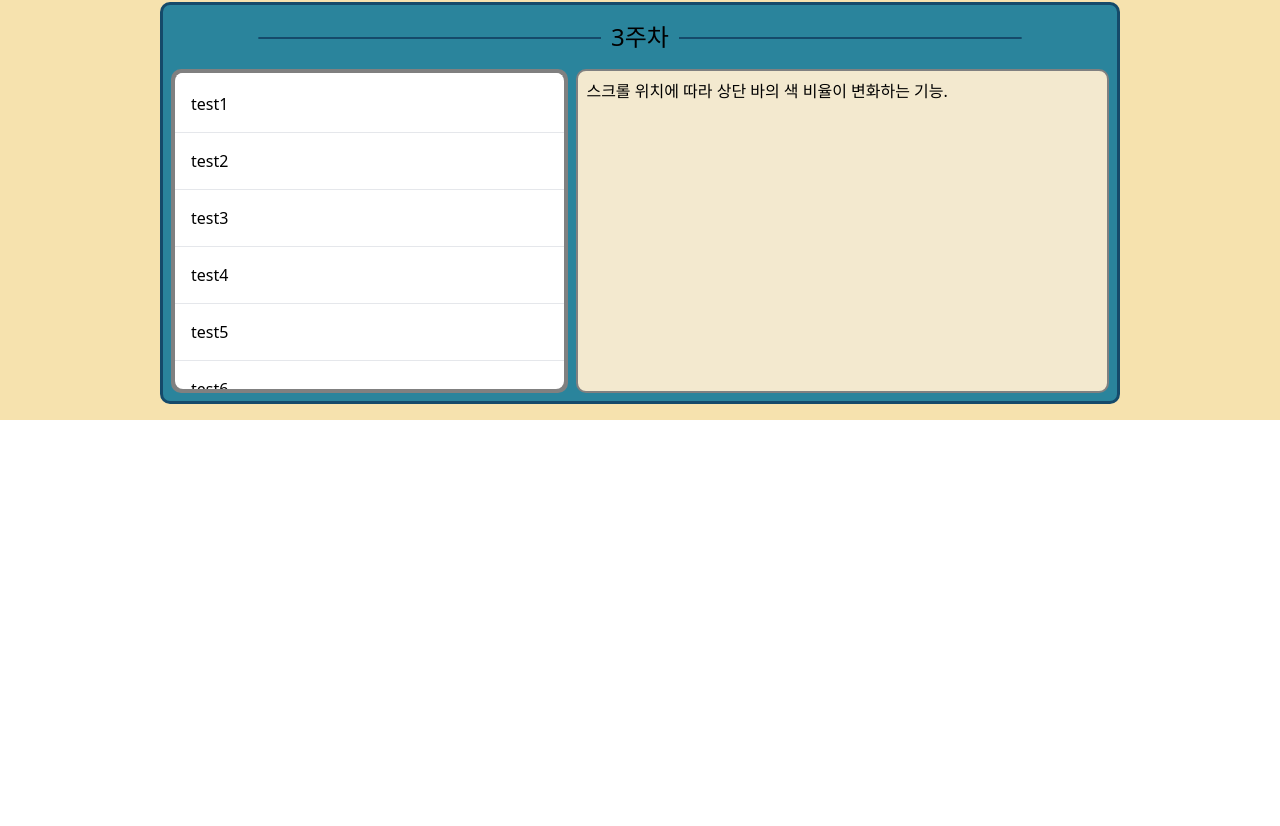
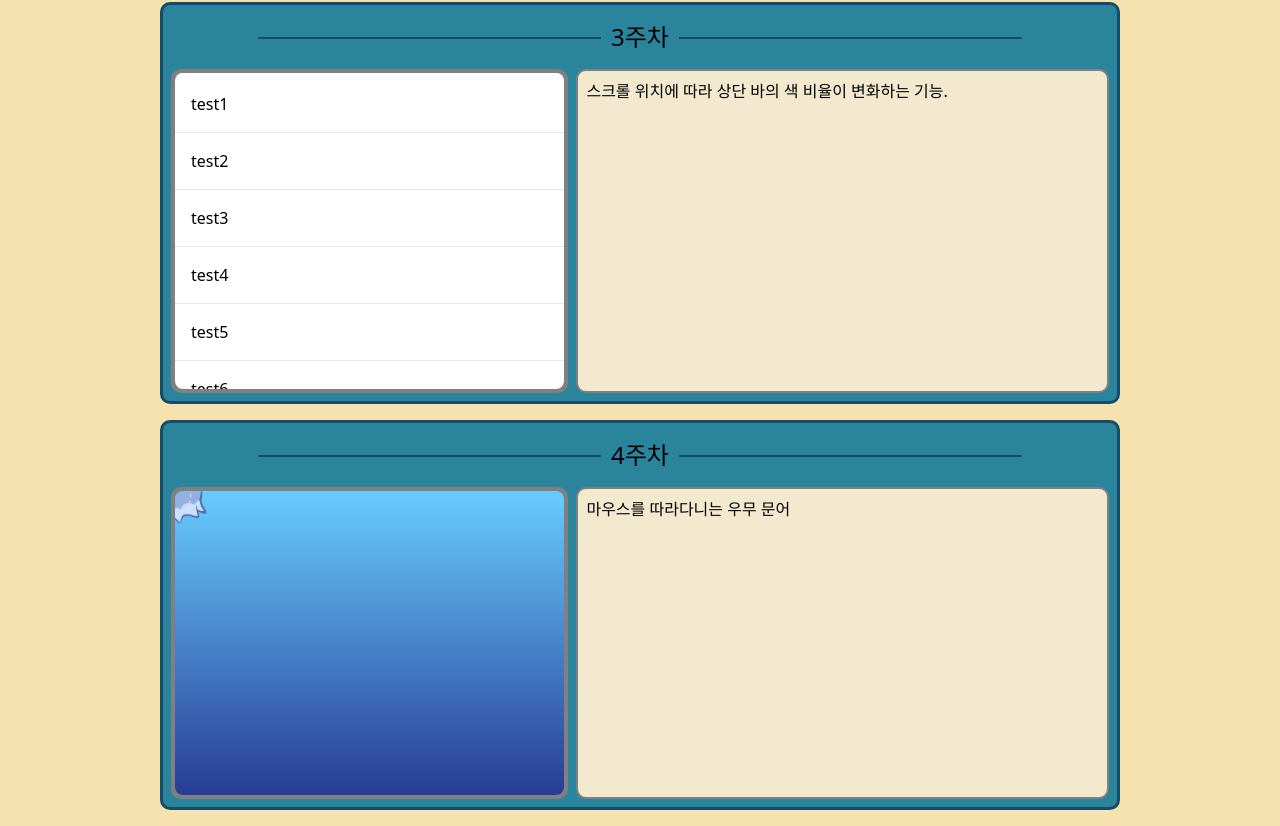
Before and after one commit to amaran-th/frontPortfolioProject, a React (Create React App) app: page /Song in a window 1280 px wide. Shown: the part 886-1712 px from the top of the page. Before the commit the page ends 1306 px from the top, so only its background shows below. Built offline with nearby package versions, Linux system fonts and the light colour scheme.

Commit message:
amaran-th ) 4주차 구현 내용 업로드

```diff
--- /dev/null
+++ b/src/page/Song/Projects/Dproject.css
@@ -0,0 +1,21 @@
+.content4 {
+  /*전역변수*/
+  --bg-color: rgb(40, 79, 104);
+  --element-color: rgb(255, 140, 0);
+  --tw-gradient-from: rgb(40, 60, 149);
+  --tw-gradient-to: rgb(103, 204, 255);
+  --tw-gradient-stops: var(--tw-gradient-from), var(--tw-gradient-to);
+  background-image: linear-gradient(to top, var(--tw-gradient-stops));
+  position: relative;
+  overflow: hidden;
+}
+.content4 #oomoo {
+  /* border: 2px solid black; */
+  position: absolute;
+  width: 100px;
+  height: 100px;
+  top: 0;
+  left: 0;
+  transition: all 0.5s ease-out;
+  transform: translate(-50%, -50%);
+}
--- /dev/null
+++ b/src/page/Song/Projects/Dproject.jsx
@@ -0,0 +1,40 @@
+import React, { useState } from 'react'
+
+//local
+import './project.css'
+import './Dproject.css'
+
+const Dproject = () => {
+  //const oomooSize = 25 // document.getElementById('oomoo').offsetWidth / 2
+  const container = document.getElementById('content4')
+  const oomoo = document.getElementById('oomoo')
+
+  const handleMouse = e => {
+    oomoo.style.top = e.clientY - container.getBoundingClientRect().top + 'px'
+    //현재 보이는 스크린 기준 마우스 위치-현재 보이는 스크린 기준 박스 위치(top)
+    oomoo.style.left = e.clientX - container.getBoundingClientRect().left + 'px'
+  }
+  return (
+    <>
+      <div class="main">
+        <div class="frame">
+          <div
+            class="content content4"
+            id="content4"
+            onMouseMove={e => handleMouse(e)}
+          >
+            <img
+              id="oomoo"
+              src={require('../assets/oomoo.gif')}
+              alt="우무문어"
+            />
+          </div>
+        </div>
+
+        <div className="description ">마우스를 따라다니는 우무 문어</div>
+      </div>
+    </>
+  )
+}
+
+export default Dproject
--- a/src/page/Song/Song.jsx
+++ b/src/page/Song/Song.jsx
@@ -5,8 +5,9 @@ import './song.css'
 import Aproject from './Projects/Aproject'
 import Bproject from './Projects/Bproject'
 import Cproject from './Projects/Cproject'
+import Dproject from './Projects/Dproject'
 
-const list = [<Aproject />, <Bproject />, <Cproject />]
+const list = [<Aproject />, <Bproject />, <Cproject />, <Dproject />]
 const Song = () => {
   return (
     <>
```
Also changed, not shown: src/page/Song/assets/oomoo.gif (added).
